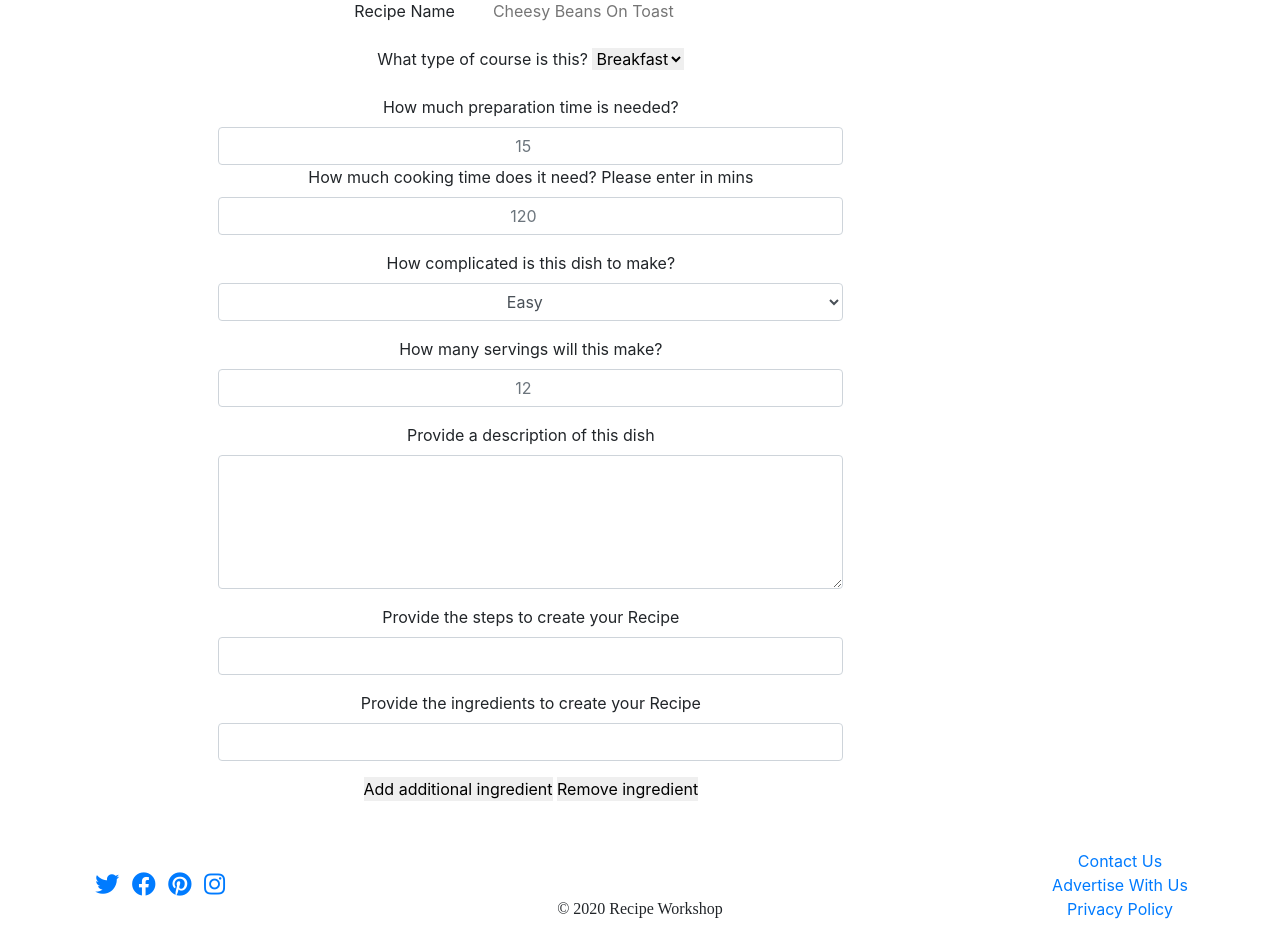
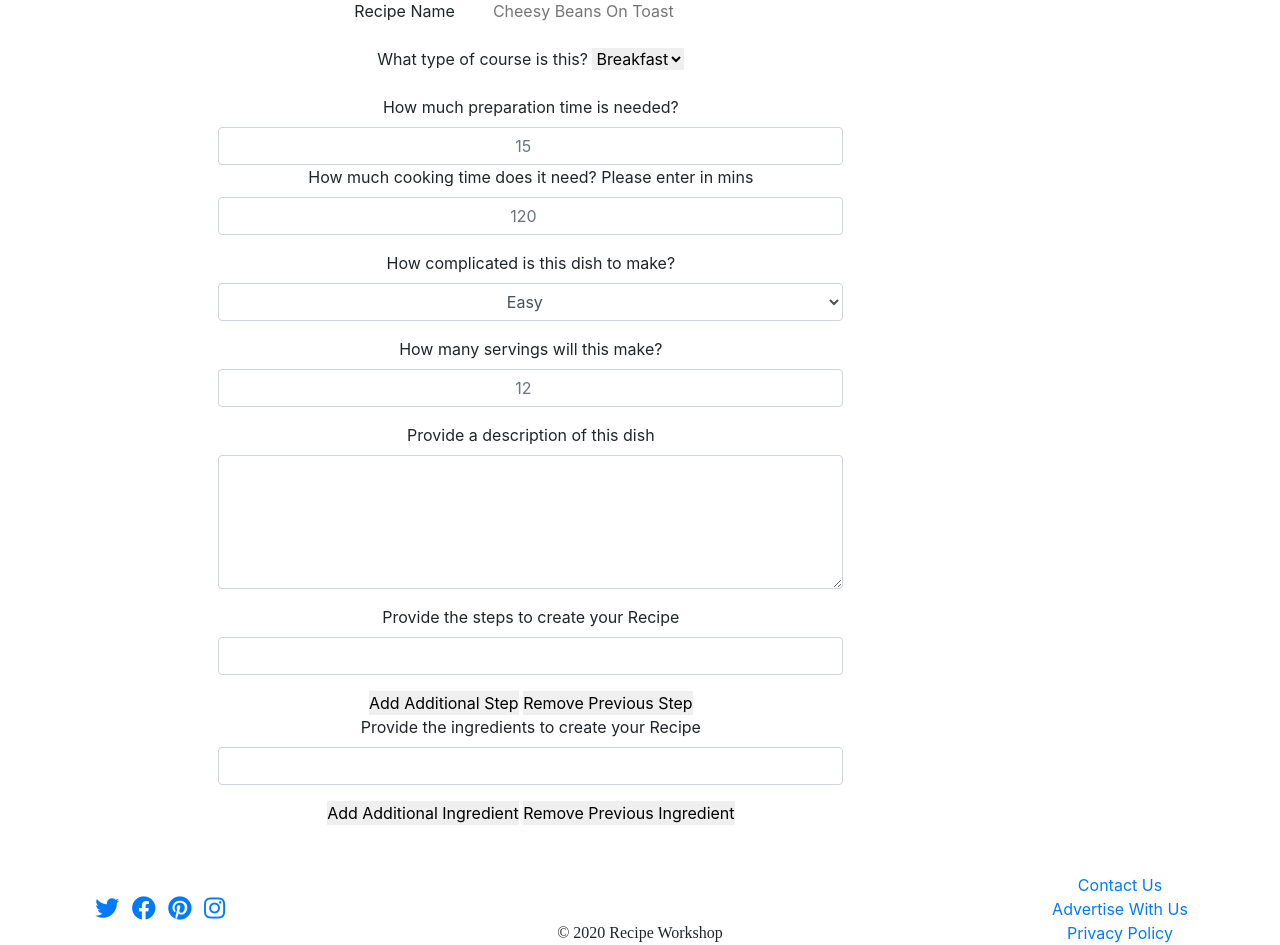
Before and after one commit to Andy-Osborne/Recipe-Workshop, a Flask app: page /new_recipe in a window 1280 px wide. Shown: the part 276-1221 px from the top of the page. Before the commit the page ends 1195 px from the top, so only its background shows below. Run offline with Flask 2, Linux system fonts and the light colour scheme; some libraries are stand-ins or nearby versions.

Commit message:
Add button and functionality to add and remove step from form

```diff
--- a/templates/public/new_recipe.html
+++ b/templates/public/new_recipe.html
@@ -47,16 +47,19 @@
                 <label for="description">Provide a description of this dish</label>
                 <textarea class="form-control" name="description" id="" cols="30" rows="5"></textarea>
             </div>
-            <div class="form-group">
+            <div class="form-group" id="step_inputs">
                 <label for="steps">Provide the steps to create your Recipe</label>
                 <input class="form-control" type="text" name="step" id="step">
             </div>
+            <button id="add_step" type="button">Add Additional Step</button>
+            <button id="remove_step" type="button">Remove Previous Step</button>
+
             <div class="form-group" id="ingredient">
                 <label for="ingedient_item">Provide the ingredients to create your Recipe</label>
                 <input class="form-control" type="text" name="ingredients" id="ingedient_item">
             </div>
-            <button id="add_ingredient" type="button">Add additional ingredient</button>
-            <button id="remove_ingredient" type="button">Remove ingredient</button>
+            <button id="add_ingredient" type="button">Add Additional Ingredient</button>
+            <button id="remove_ingredient" type="button">Remove Previous Ingredient</button>
 
 
 
```
Also changed, not shown: static/js/main.js (+8 -0 lines).
